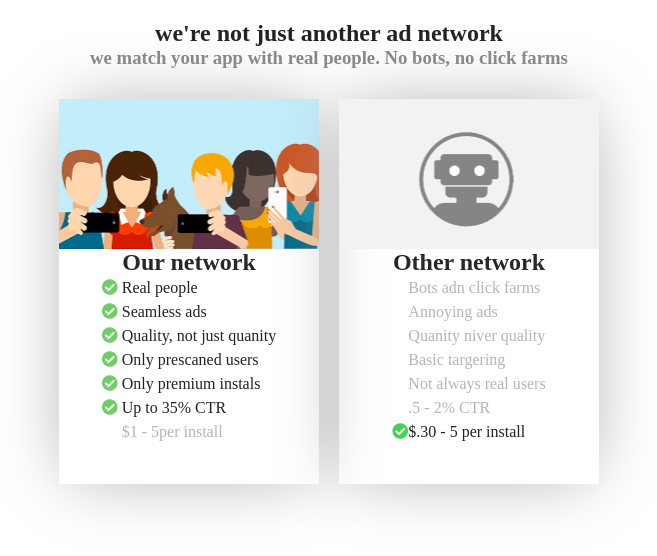
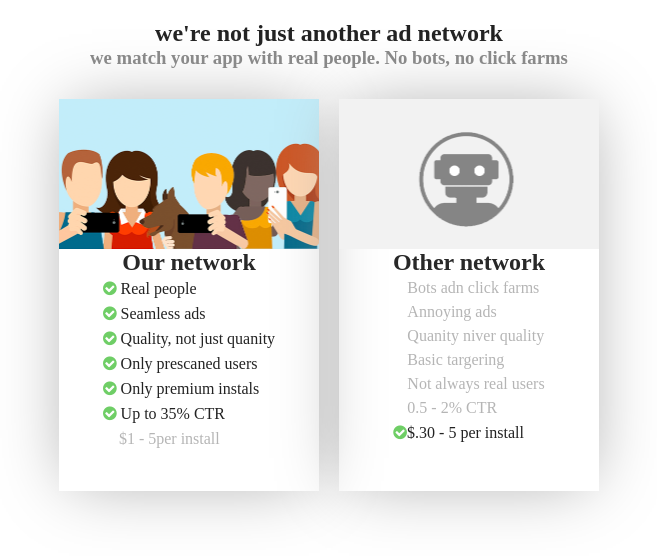
Before and after one commit to vaxosv/upwork_I, a plain HTML site: page index.html in a window 1280 px wide. Shown: the whole page, without its empty margins (311-968 px from the left). Drawn offline with Linux system fonts and the light colour scheme.

Commit message:
fix ul li ::before

```diff
--- a/css/main.scss
+++ b/css/main.scss
@@ -62,13 +62,15 @@ body {
 
                 color: #282828;
             }
-            ul li {
-
+            ul li{
                 line-height: 1.5;
                 color: #232323;
-            }
-            ul li::before {
-                content: "\f058"
+                position: relative;
+                &:before {
+                    font-family: FontAwesome;
+                    content: "\f058";
+                    color: #6fce66;
+                }
             }
             ul li i {
                 color: #6fce66;
@@ -76,8 +78,9 @@ body {
             ul li:last-child{
                 color: #b5b5b5;
             }
-            ul li:last-child i {
-                color: #42d25500
+            ul li:last-child::before{
+                content: "";
+                padding: 8px;
             }
         }
         .con2 {
@@ -101,18 +104,18 @@ body {
                 color: #282828;
             }
             ul li {
-
                 line-height: 1.5;
                 color: #b5b5b5;
-            }
-            ul li i {
-                color: #42d25500;
+                padding-left: 14px;
             }
             ul li:last-child{
+                padding-left: 0px;
                 color: #222222;
-            }
-            ul li:last-child i {
-                color: #42d256;
+                &:before {
+                    font-family: FontAwesome;
+                    content: "\f058";
+                    color: #6fce66;
+                }
             }
         }
     }
--- a/index.html
+++ b/index.html
@@ -5,6 +5,7 @@
     <meta charset="UTF-8">
     <meta name="viewport" content="width=device-width, initial-scale=1.0">
     <meta http-equiv="X-UA-Compatible" content="ie=edge">
+    <link rel="stylesheet" href="https://stackpath.bootstrapcdn.com/font-awesome/4.7.0/css/font-awesome.min.css">
     <link rel="stylesheet" href="https://use.fontawesome.com/releases/v5.2.0/css/all.css" integrity="sha384-hWVjflwFxL6sNzntih27bfxkr27PmbbK/iSvJ+a4+0owXq79v+lsFkW54bOGbiDQ"
         crossorigin="anonymous">
     <link rel="stylesheet" href="./css/main.css">
@@ -22,26 +23,26 @@
             <div class="img"></div>
             <h2>Our network</h2>
             <ul>
-                <li><i class="fas fa-check-circle"></i> Real people</li>
-                <li><i class="fas fa-check-circle"></i> Seamless ads</li>
-                <li><i class="fas fa-check-circle"></i> Quality, not just quanity</li>
-                <li><i class="fas fa-check-circle"></i> Only prescaned users</li>
-                <li><i class="fas fa-check-circle"></i> Only premium instals</li>
-                <li><i class="fas fa-check-circle"></i> Up to 35% CTR</li>
-                <li><i class="fas fa-check-circle"></i> $1 - 5per install</li>
+                <li> Real people</li>
+                <li> Seamless ads</li>
+                <li> Quality, not just quanity</li>
+                <li> Only prescaned users</li>
+                <li> Only premium instals</li>
+                <li> Up to 35% CTR</li>
+                <li> $1 - 5per install</li>
             </ul>
         </div>
         <div class="con2">
             <div class="img2"></div>
             <h2>Other network</h2>
             <ul>
-                <li><i class="fas fa-check-circle"></i>Bots adn click farms</li>
-                <li><i class="fas fa-check-circle"></i>Annoying ads</li>
-                <li><i class="fas fa-check-circle"></i>Quanity niver quality</li>
-                <li><i class="fas fa-check-circle"></i>Basic targering</li>
-                <li><i class="fas fa-check-circle"></i>Not always real users</li>
-                <li><i class="fas fa-check-circle"></i>.5 - 2% CTR</li>
-                <li><i class="fas fa-check-circle"></i>$.30 - 5 per install</li>
+                <li>Bots adn click farms</li>
+                <li>Annoying ads</li>
+                <li>Quanity niver quality</li>
+                <li>Basic targering</li>
+                <li>Not always real users</li>
+                <li>0.5 - 2% CTR</li>
+                <li>$.30 - 5 per install</li>
             </ul>
         </div>
     </div>
```
Also changed, not shown: css/main.css.
